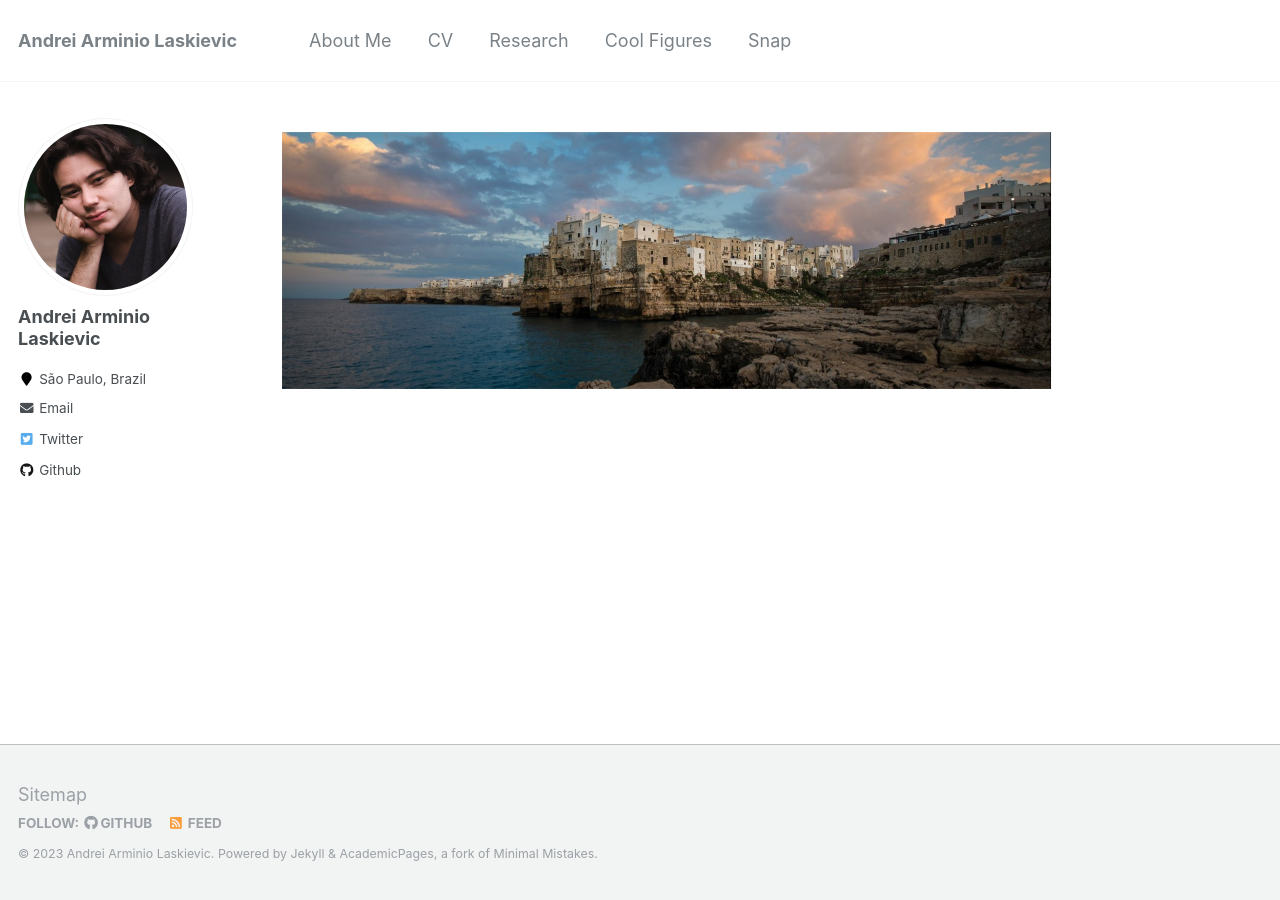
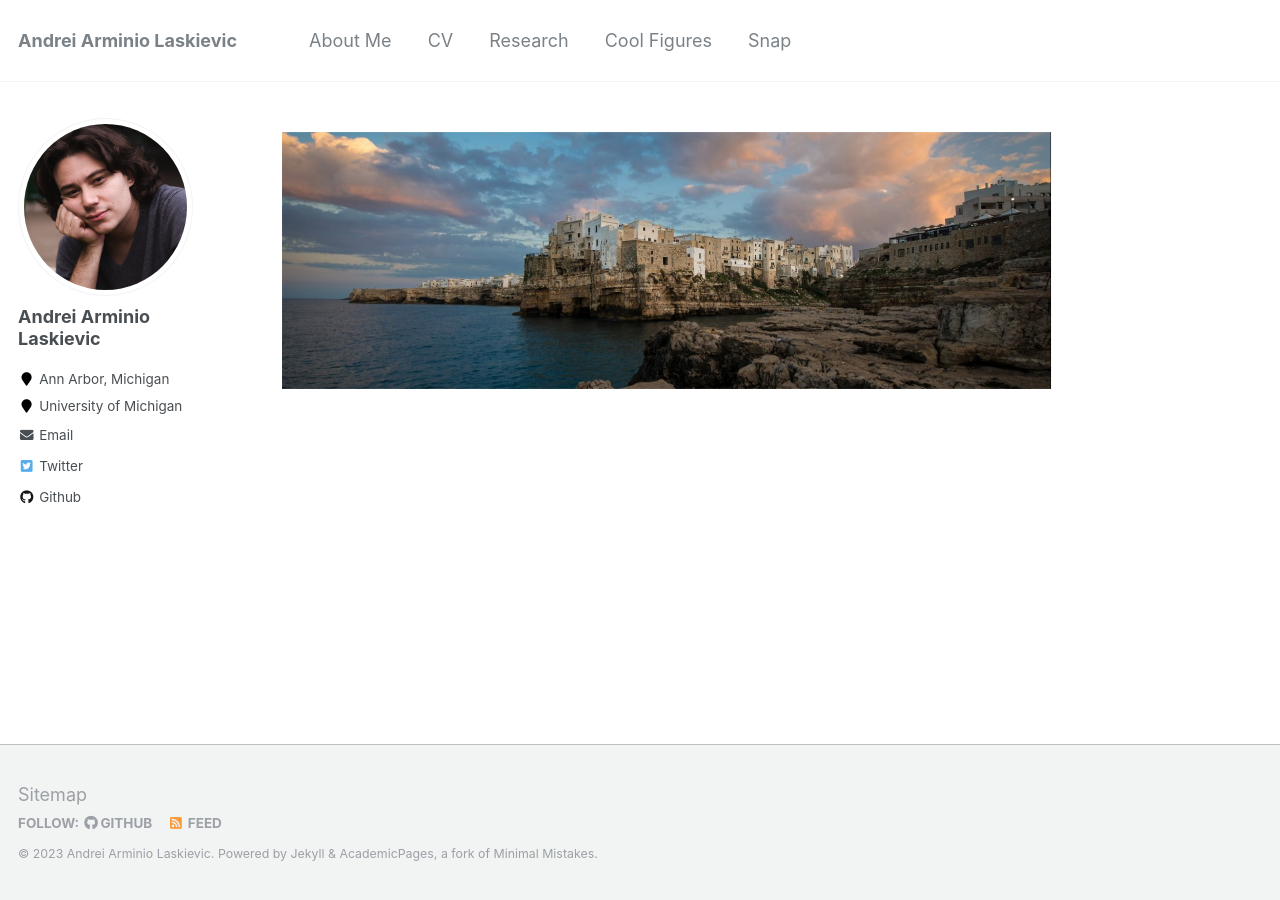
Before and after one commit to alaskievic/alaskievic.github.io, a Jekyll site: the page built from _pages/about.md, in a window 1280 px wide. Built offline with Jekyll 4.4.1, drawn with Linux system fonts in a browser that asks for light colours.

Commit message:
a volta dos que n foram

```diff
--- a/_config.yml
+++ b/_config.yml
@@ -83,8 +83,8 @@ author:
   name             : "Andrei Arminio Laskievic"
   avatar           : "avatar_andrei_jpeg.jpg"
   bio              : ""
-  location         : "São Paulo, Brazil"
-  employer         :
+  location         : "Ann Arbor, Michigan"
+  employer         : "University of Michigan"
   pubmed           :
   googlescholar    :
   email            : "alaskievic@gmail.com"
```
Also changed, not shown: 8 other files.
